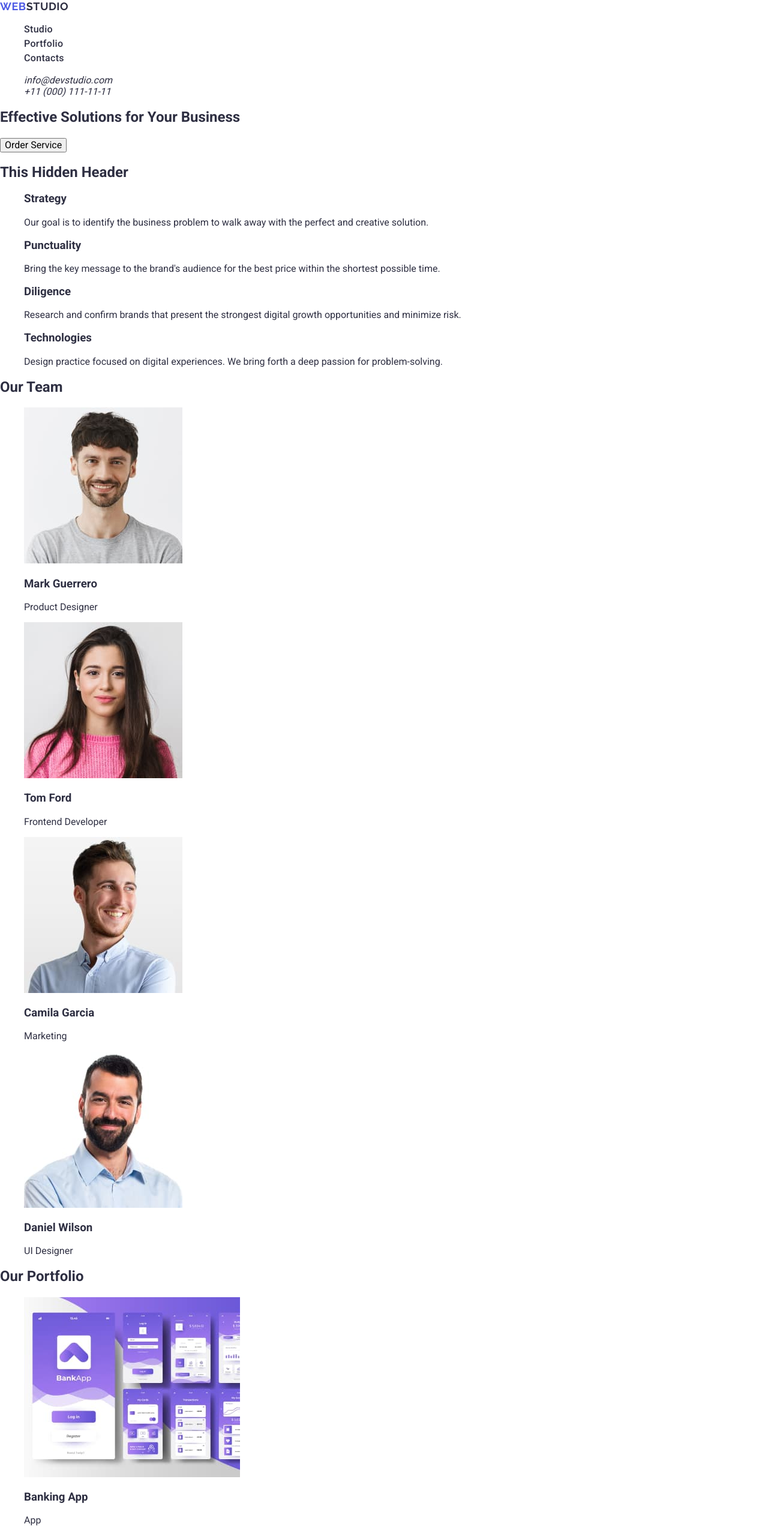
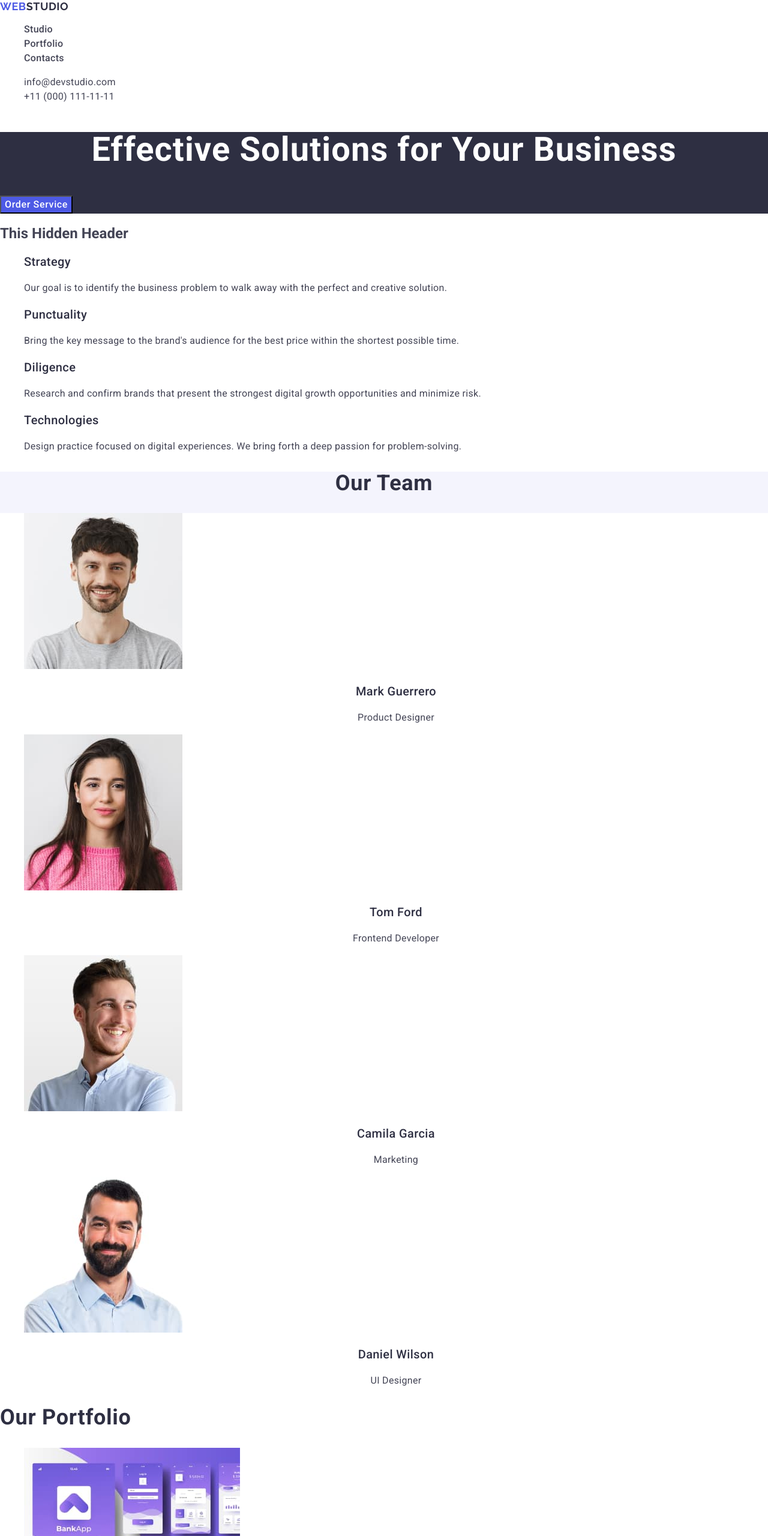
Before and after one commit to IhorDid/goit-markup-hw-02, a plain HTML site: page index.html in a window 1280 px wide. Shown: the top 2560 px of the page at 60% size. Drawn offline with nearby package versions, Linux system fonts and the light colour scheme.

Commit message:
homeworks

```diff
--- a/css/style.css
+++ b/css/style.css
@@ -1,10 +1,11 @@
 body {
   font-family: 'Roboto', sans-serif;
   background-color: #fff;
-  color: #2e2f42;
+  color: #434455;
 }
 .nav-logo {
-  font-family: Raleway;
+  font-family: 'Raleway', sans-serif;
+  color: #4d5ae5;
   font-size: 18px;
   font-weight: 700;
   line-height: 1.17;
@@ -22,7 +23,7 @@ ul {
 }
 
 span {
-  color: #4d5ae5;
+  color: #2e2f42;
 }
 
 .nav-link {
@@ -35,3 +36,119 @@ span {
 .nav-link:focus {
   color: #404bbf;
 }
+
+.contacts {
+  font-style: normal;
+}
+
+.contact {
+  line-height: 1.5;
+  letter-spacing: 0.02em;
+}
+
+.contact:hover,
+.contact:focus {
+  color: #404bbf;
+}
+
+.first-section {
+  background-color: #2e2f42;
+}
+.main-title {
+  color: #fff;
+  text-align: center;
+  font-size: 56px;
+  line-height: 1.07;
+  letter-spacing: 0.02em;
+}
+
+.btn {
+  background: #4d5ae5;
+  color: #fff;
+  font-weight: 500;
+  line-height: 1.5;
+  letter-spacing: 0.04em;
+}
+
+.btn:hover,
+.btn:focus {
+  background-color: #404bbf;
+  cursor: pointer;
+}
+
+.ability {
+  color: #2e2f42;
+  font-size: 20px;
+  font-weight: 500;
+  line-height: 1.2;
+  letter-spacing: 0.02em;
+}
+
+.ability-text {
+  line-height: 1.5;
+  letter-spacing: 0.02em;
+}
+
+.team {
+  background-color: #f4f4fd;
+}
+.team-title {
+  color: #2e2f42;
+  text-align: center;
+  font-size: 36px;
+  line-height: 1.11;
+  letter-spacing: 0.02em;
+  text-transform: capitalize;
+}
+
+.team-img {
+  background-color: #fff;
+}
+.team-name {
+  color: #2e2f42;
+  text-align: center;
+  font-size: 20px;
+  font-weight: 500;
+  line-height: 1.2;
+  letter-spacing: 0.02em;
+}
+.team-text {
+  text-align: center;
+  line-height: 1.5;
+  letter-spacing: 0.02em;
+}
+
+.portfolio-title {
+  color: #2e2f42;
+  font-size: 36px;
+  line-height: 1.11;
+  letter-spacing: 0.02em;
+  text-transform: capitalize;
+}
+
+.portfolio-name {
+  color: #2e2f42;
+  font-size: 20px;
+  font-weight: 500;
+  line-height: 1.2;
+  letter-spacing: 0.02em;
+}
+
+.portfolio-text {
+  line-height: 1.5;
+  letter-spacing: 0.02em;
+}
+
+.footer {
+  background-color: #2e2f42;
+}
+
+.footer-logo {
+  color: #f4f4fd;
+}
+
+.footer-text {
+  color: #f4f4fd;
+  line-height: 1.5;
+  letter-spacing: 0.02em;
+}
--- a/index.html
+++ b/index.html
@@ -26,10 +26,10 @@
   <body>
     <header>
       <nav>
-        <a class="nav-logo" href="./index.html"><span>Web</span>Studio</a>
+        <a class="nav-logo" href="./index.html">Web<span>Studio</span></a>
         <ul>
           <li>
-            <a class="nav-link" href="">Studio</a>
+            <a class="nav-link" href="./index.html">Studio</a>
           </li>
           <li>
             <a class="nav-link" href="">Portfolio</a>
@@ -39,50 +39,52 @@
           </li>
         </ul>
       </nav>
-      <address>
+      <address class="contacts">
         <ul>
           <li>
-            <a href="mailto:info@devstudio.com">info@devstudio.com</a>
+            <a class="contact" href="mailto:info@devstudio.com"
+              >info@devstudio.com</a
+            >
           </li>
           <li>
-            <a href="tel:+110001111111">+11 (000) 111-11-11</a>
+            <a class="contact" href="tel:+110001111111">+11 (000) 111-11-11</a>
           </li>
         </ul>
       </address>
     </header>
     <main>
-      <section>
-        <h1>Effective Solutions for Your Business</h1>
-        <button type="button">Order Service</button>
+      <section class="first-section">
+        <h1 class="main-title">Effective Solutions for Your Business</h1>
+        <button class="btn" type="button">Order Service</button>
       </section>
 
       <section>
         <h2>This Hidden Header</h2>
         <ul>
           <li>
-            <h3>Strategy</h3>
-            <p>
+            <h3 class="ability">Strategy</h3>
+            <p class="ability-text">
               Our goal is to identify the business problem to walk away with the
               perfect and creative solution.
             </p>
           </li>
           <li>
-            <h3>Punctuality</h3>
-            <p>
+            <h3 class="ability">Punctuality</h3>
+            <p class="ability-text">
               Bring the key message to the brand's audience for the best price
               within the shortest possible time.
             </p>
           </li>
           <li>
-            <h3>Diligence</h3>
-            <p>
+            <h3 class="ability">Diligence</h3>
+            <p class="ability-text">
               Research and confirm brands that present the strongest digital
               growth opportunities and minimize risk.
             </p>
           </li>
           <li>
-            <h3>Technologies</h3>
-            <p>
+            <h3 class="ability">Technologies</h3>
+            <p class="ability-text">
               Design practice focused on digital experiences. We bring forth a
               deep passion for problem-solving.
             </p>
@@ -90,75 +92,76 @@
         </ul>
       </section>
 
-      <section>
-        <h2>Our Team</h2>
-        <ul>
+      <section class="team">
+        <h2 class="team-title">Our Team</h2>
+        <ul class="team-img">
           <li>
             <img src="./images/img-1.jpg" alt="Mark Guerrero" width="264" />
-            <h3>Mark Guerrero</h3>
-            <p>Product Designer</p>
+            <h3 class="team-name">Mark Guerrero</h3>
+            <p class="team-text">Product Designer</p>
           </li>
           <li>
             <img src="./images/img-2.jpg" alt="Tom Ford" width="264" />
-            <h3>Tom Ford</h3>
-            <p>Frontend Developer</p>
+            <h3 class="team-name">Tom Ford</h3>
+            <p class="team-text">Frontend Developer</p>
           </li>
           <li>
             <img src="./images/img-3.jpg" alt="Camila Garcia" width="264" />
-            <h3>Camila Garcia</h3>
-            <p>Marketing</p>
+            <h3 class="team-name">Camila Garcia</h3>
+            <p class="team-text">Marketing</p>
           </li>
           <li>
             <img src="./images/img-4.jpg" alt="Daniel Wilson" width="264" />
-            <h3>Daniel Wilson</h3>
-            <p>UI Designer</p>
+            <h3 class="team-name">Daniel Wilson</h3>
+            <p class="team-text">UI Designer</p>
           </li>
         </ul>
       </section>
 
       <section>
-        <h2>Our Portfolio</h2>
+        <h2 class="portfolio-title">Our Portfolio</h2>
         <ul>
           <li>
             <img src="./images/img-5.jpg" alt="Banking App" width="360" />
-            <h3>Banking App</h3>
-            <p>App</p>
+            <h3 class="portfolio-name">Banking App</h3>
+            <p class="portfolio-text">App</p>
           </li>
           <li>
             <img src="./images/img-6.jpg" alt="Cashless Payment" width="360" />
-            <h3>Cashless Payment</h3>
-            <p>Marketing</p>
+            <h3 class="portfolio-name">Cashless Payment</h3>
+            <p class="portfolio-text">Marketing</p>
           </li>
           <li>
             <img src="./images/img-7.jpg" alt="Meditation App" width="360" />
-            <h3>Meditation App</h3>
-            <img src="" alt="" />
-            <p>App</p>
+            <h3 class="portfolio-name">Meditation App</h3>
+            <p class="portfolio-text">App</p>
           </li>
           <li>
             <img src="./images/img-8.jpg" alt="Taxi Service" width="360" />
-            <h3>Taxi Service</h3>
-            <p>Marketing</p>
+            <h3 class="portfolio-name">Taxi Service</h3>
+            <p class="portfolio-text">Marketing</p>
           </li>
           <li>
             <img
               src="./images/img-9.jpg"
               alt="Screen Illustrations"
               width="360" />
-            <h3>Screen Illustrations</h3>
-            <p>Design</p>
+            <h3 class="portfolio-name">Screen Illustrations</h3>
+            <p class="portfolio-text">Design</p>
           </li>
           <li>
             <img src="./images/img-10.jpg" alt="Online Courses" width="360" />
-            <h3>Online Courses</h3>
-            <p>Marketing</p>
+            <h3 class="portfolio-name">Online Courses</h3>
+            <p class="portfolio-text">Marketing</p>
           </li>
         </ul>
       </section>
     </main>
-    <footer>
-      <a href="./index.html">WebStudio</a>
-      <p>
+    <footer class="footer">
+      <a class="nav-logo" href="./index.html"
+        >Web<span class="footer-logo">Studio</span></a
+      >
+      <p class="footer-text">
         Increase the flow of customers and sales for your business with digital
         marketing & growth solutions.
       </p>
```
